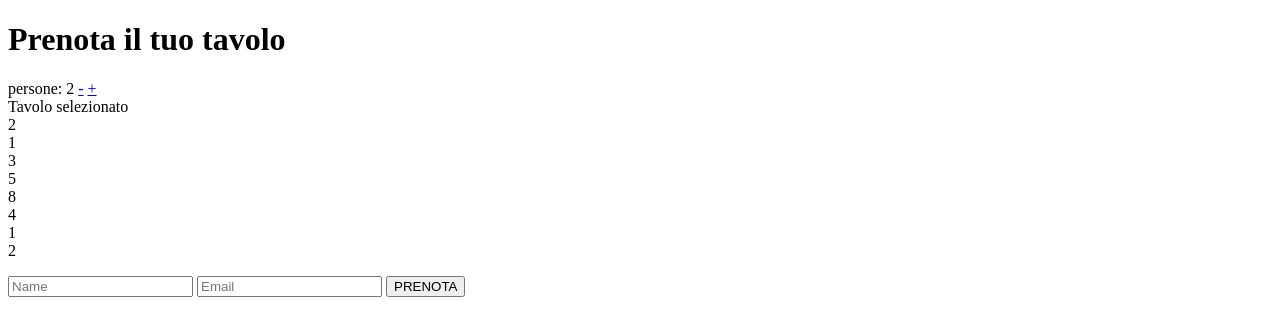
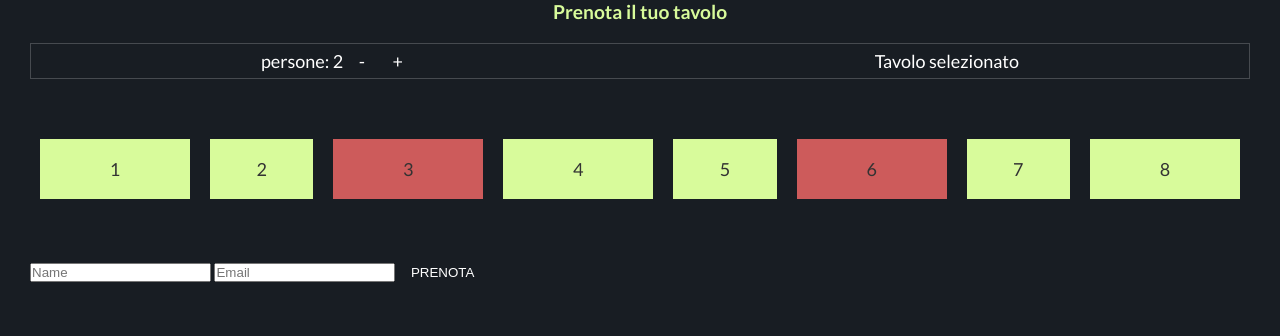
Before and after one commit to GiuseppeVigliaturo/restaurant-app, a plain HTML site: page index.html in a window 1280 px wide. Drawn offline with Linux system fonts and the light colour scheme.

Commit message:
added css

```diff
--- a/index.html
+++ b/index.html
@@ -5,6 +5,7 @@
     <meta http-equiv="X-UA-Compatible" content="IE=edge">
     <meta name="viewport" content="width=device-width, initial-scale=1.0">
     <title>Document</title>
+    <link rel="stylesheet" href="style.css">
 </head>
 <body>
     <header>
@@ -22,15 +23,15 @@
             </div>
         </section>
 
-        <section id="tavolo-w">
-            <div class="tavolo x6 libero">2</div>
-            <div class="tavolo x2 libero">1</div>
-            <div class="tavolo x6 libero">3</div>
-            <div class="tavolo x6 libero">5</div>
-            <div class="tavolo x4 libero">8</div>
+        <section id="tavoli-w">
+            <div class="tavolo x6 libero">1</div>
+            <div class="tavolo x2 libero">2</div>
+            <div class="tavolo x6 occupato">3</div>
             <div class="tavolo x6 libero">4</div>
-            <div class="tavolo x4 libero">1</div>
-            <div class="tavolo x6 libero">2</div>
+            <div class="tavolo x4 libero">5</div>
+            <div class="tavolo x6 occupato">6</div>
+            <div class="tavolo x4 libero">7</div>
+            <div class="tavolo x6 libero">8</div>
 
         </section>
         <p id="message-status"></p>
@@ -41,7 +42,7 @@
 
             <input type="email" name="email" class="input" placeholder="Email" required>
 
-            <input type="submit" class="btn-prenota" value="PRENOTA">
+            <input type="submit" class="btn btn-prenota" value="PRENOTA">
         </form>
     </main>
 
--- /dev/null
+++ b/style.css
@@ -0,0 +1,127 @@
+/*
+ * 1. STILE DI BASE
+ * 2. HEADER E INFO PRENOTAZIONE
+ * 3. TAVOLI
+ * 4. FORM
+*/
+@import url('https://fonts.googleapis.com/css2?family=Lato:wght@300;400;700&display=swap');
+
+/* STILE DI BASE */
+:root {
+    --color-bg: #181d23;
+    --color-green: #d8fb9b;
+    --color-green-soft: #1a8743;
+    --color-red: #cd5b5b;
+    --color-black: rgb(24, 25, 25);
+    --color-gray: rgb(124, 125, 125);
+    --color-white: rgb(255, 255, 255);
+    --margin-small: 20px;
+    --margin-medium: 35px;
+    --margin-big: 50px;
+    --fontsize-base: 18px;
+    --fontsize-small: 0.9rem;
+    --fontsize-medium: 1.2rem;
+    --fontsize-big: 1.45rem;
+}
+
+/* STILE DI BASE */
+* {
+    margin: 0;
+    padding: 0;
+}
+
+html {
+    width: 100vw;
+    height: 100vh;
+    position: relative;
+}
+
+body {
+    display: flex;
+    height: 100vh;
+    flex-direction: column;
+    box-sizing: border-box;
+    background-color: var(--color-bg);
+    font-size: var(--fontsize-base);
+    font-family: 'Lato', sans-serif;
+    color: var(--color-white);
+    padding: 0 30px;
+}
+
+header, main, footer {
+    width: 100%;
+}
+
+a,
+a:hover {
+    text-decoration: none;
+}
+
+header > h1 {
+    color: var(--color-green);
+    font-size: var(--fontsize-medium);
+    text-align: center;
+    margin-bottom: var(--margin-small);
+}
+
+.btn{
+    background: none;
+    color: inherit;
+    padding: 4px 12px;
+    border: 1px solid var(--color-wihte);
+
+}
+
+.btn:hover{
+    color: var(--color-green);
+    border: 1px solid var(--color-white);
+    padding: 4px 12px;
+    border: 1px solid var(--color-white);
+    transition: all .4s ease-in;
+}
+
+section#info-w{
+    display: flex;
+    flex-direction: row;
+    justify-content: space-around;
+    border: 1px solid rgba(255, 255, 255, 0.2);
+    padding: 6px 0;
+    margin-bottom: var(--margin-big);
+
+}
+
+section#tavoli-w{
+    display: flex;
+    flex-basis: 100%;
+    margin-bottom: var(--margin-big);
+    justify-content: space-around;
+    transition: .5s ease-in-out;
+}
+
+section#tavoli-w > div.tavolo{
+    flex-grow: 1;
+    text-align: center;
+    margin: 10px;
+    height: 60px;
+    line-height: 60px;
+    color: #333;
+}
+
+section#tavoli-w>div.tavolo.x6 {
+    flex-grow: 1.5;
+}
+section#tavoli-w > div.tavolo.libero {
+    background-color: var(--color-green);
+}
+
+section#tavoli-w>div.tavolo.occupato {
+    background-color: var(--color-red);
+}
+
+section#tavoli-w>div.tavolo:not(.occupato):hover {
+    transform: scale(1.2) ;
+}
+
+form >div.form-item{
+    margin: var(--margin-small) 0;
+}
```
Also changed, not shown: img/bg-ristorante.jpg (added), img/bg-ristorante2.jpg (added), img/bg.jpg (added), img/slide5.jpg (added), img/user.png (added).
